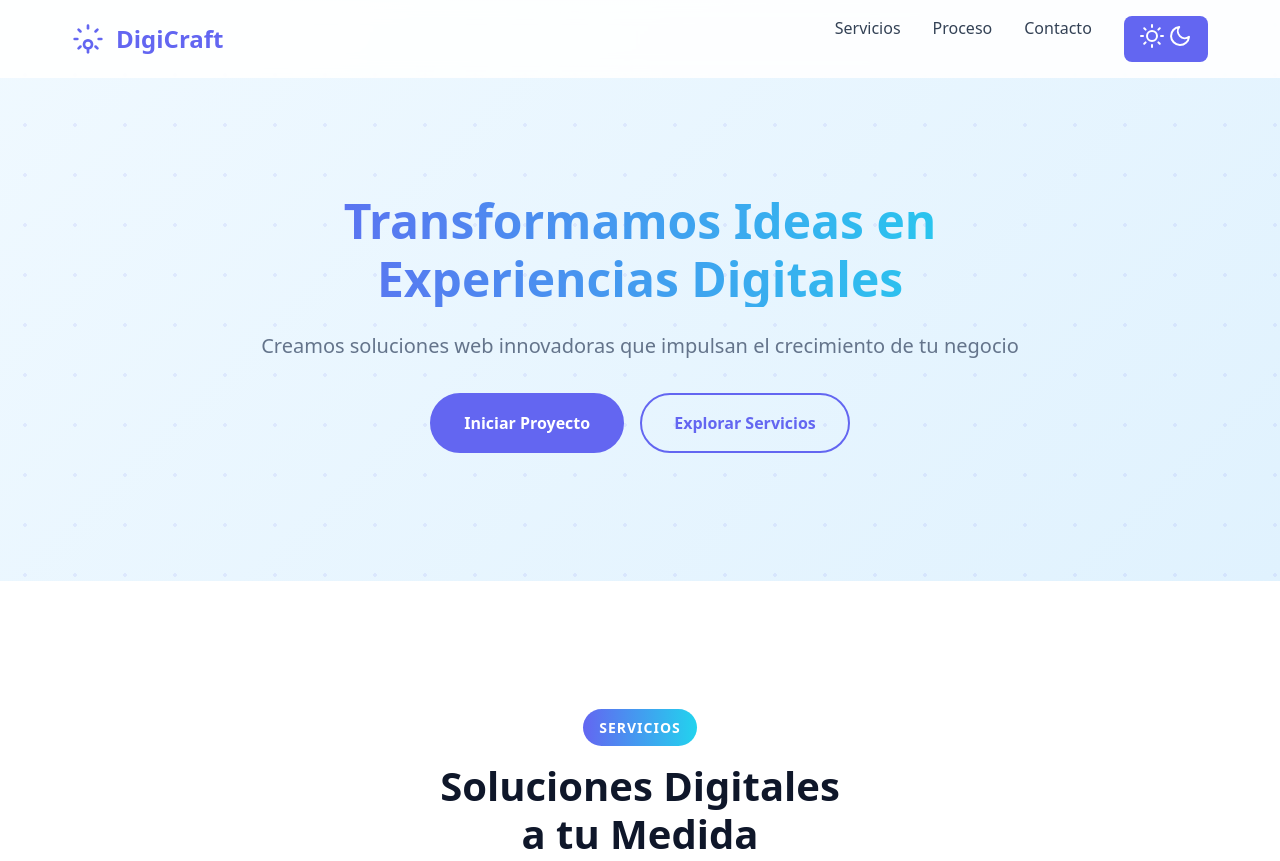
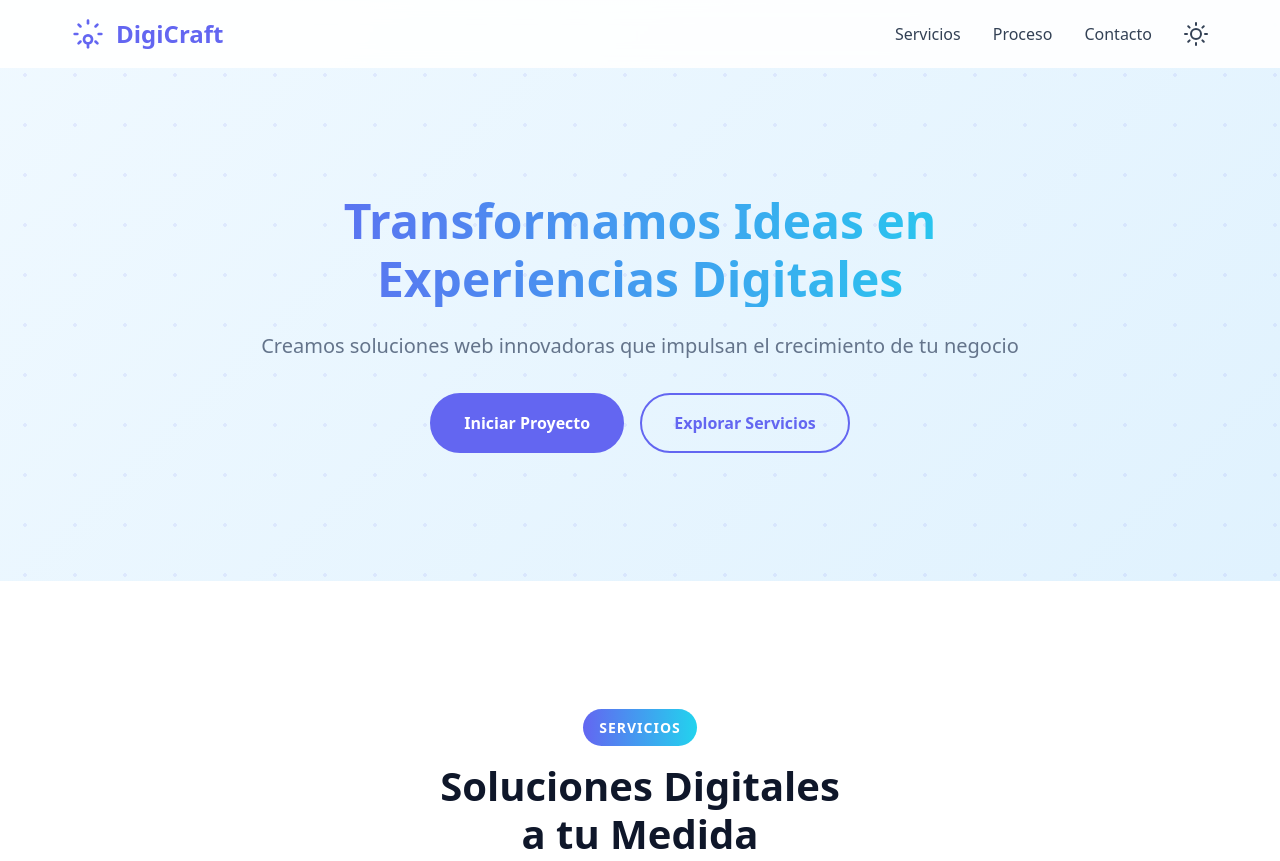
Before and after one commit to Ezebruno/PaginaWeb, a plain HTML site: page index.html in a window 1280 px wide. Shown: the top 861 px of the page. Drawn offline with Linux system fonts and the light colour scheme.

Commit message:
style.css

```diff
--- a/style.css
+++ b/style.css
@@ -533,16 +533,44 @@ body {
 .footer {
     transition: background 0.3s;
 }
-#themeToggle{
-    background: var(--primary);
-    color: white;
-    padding: 0.5rem 1rem;
+#themeToggle {
+    background: none;
     border: none;
-    border-radius: 0.5rem;
     cursor: pointer;
-    transition: background 0.3s;
+    display: flex;
+    align-items: center;
+    justify-content: center;
 }
 
+#themeToggle svg {
+    width: 24px;
+    height: 24px;
+    fill: none;
+    stroke: currentColor;
+    stroke-width: 2;
+    stroke-linecap: round;
+    stroke-linejoin: round;
+}
+
+#moonIcon {
+    display: none; /* Oculta la luna al inicio */
+}
+
+body.dark-mode #sunIcon {
+    display: none; /* Oculta el sol en modo oscuro */
+}
+
+body.dark-mode #moonIcon {
+    display: block; /* Muestra la luna en modo oscuro */
+}
+
+/* Ajuste para pantallas pequeñas */
+@media (max-width: 768px) {
+    #themeToggle svg {
+        width: 20px;
+        height: 20px;
+    }
+}
 #themeToggle:hover{
     background: var(--primary-dark);
 }
```
